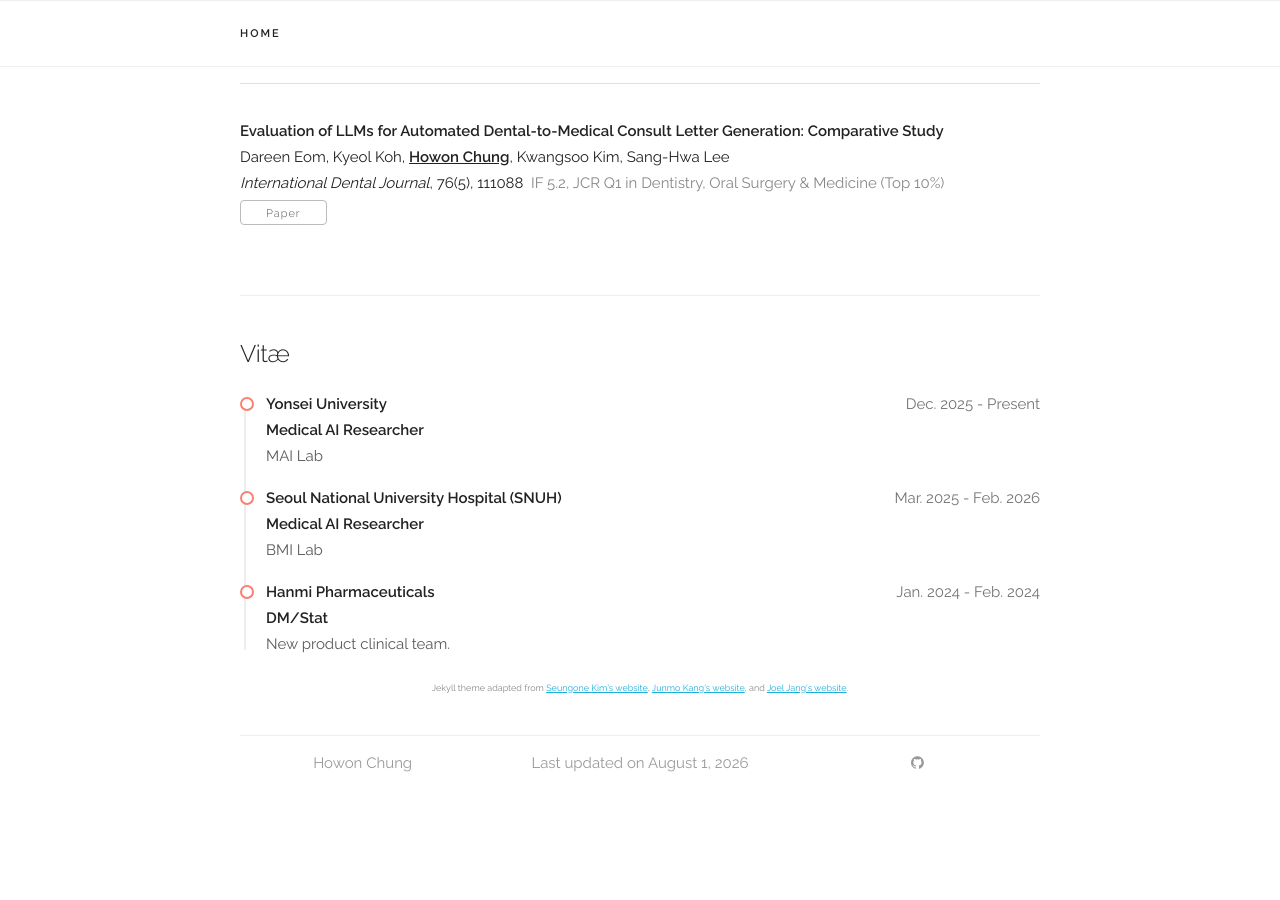
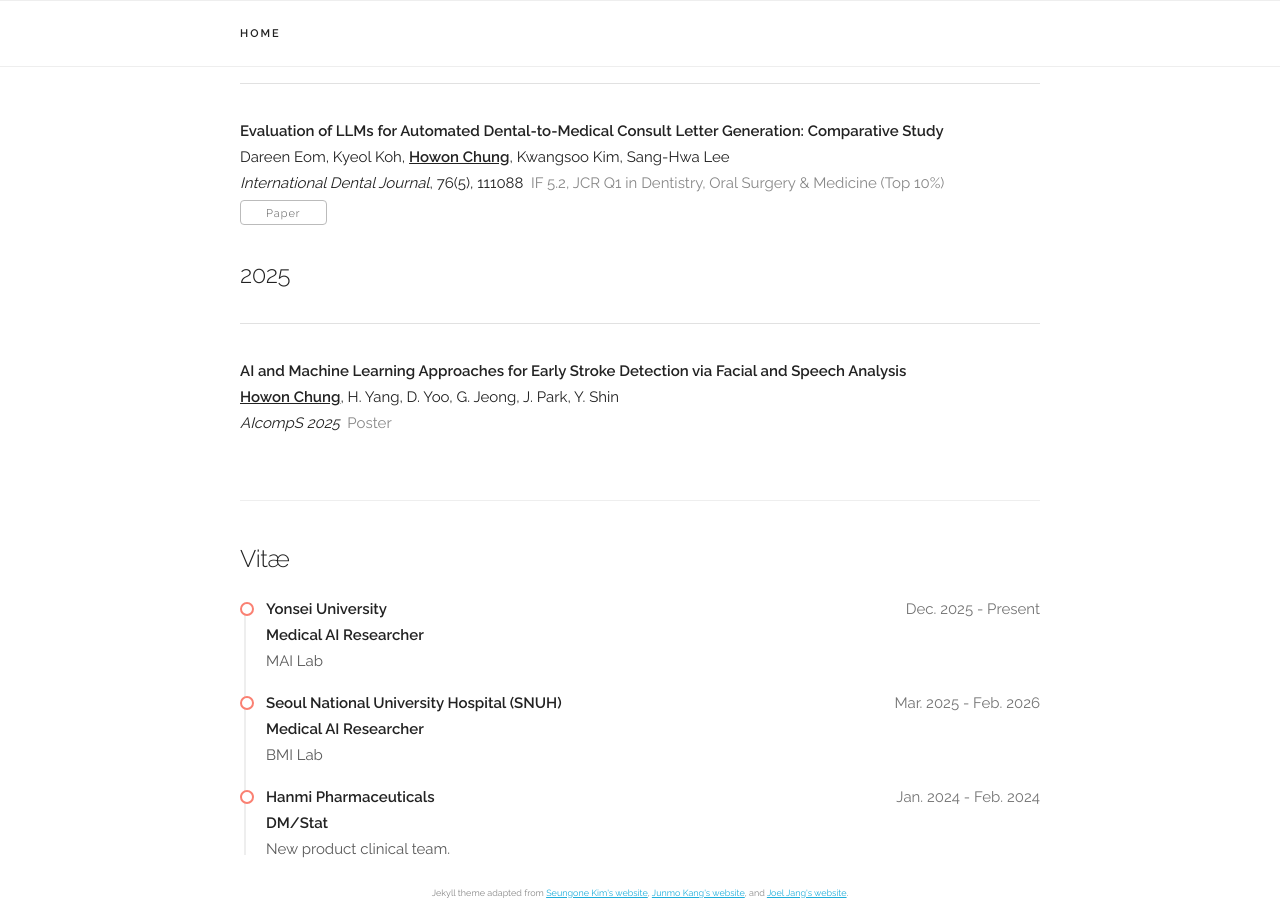
Before and after one commit to DONGSANSUNJAE/DONGSANSUNJAE.github.io, a Jekyll site: the page built from index.html, in a window 1280 px wide and 900 px high, scrolled down 1238 px. Built offline with Jekyll 4.4.1, drawn with Linux system fonts in a browser that asks for light colours; before the commit the page ends 2053 px from its top, so only the background shows below that.

Commit message:
Add AIcompS 2025 poster to publications
Rejected as a full paper but accepted as a poster; adds it under a
new 2025 year section, first-authored.

Co-Authored-By: Claude Sonnet 5 <noreply@anthropic.com>

```diff
--- a/index.html
+++ b/index.html
@@ -84,6 +84,19 @@ layout: default
         </div>
       </div>
 
+      <div class="paper">
+        <div class="row">
+          <div class="twelve columns">
+            <p><h5>2025</h5><hr /></p>
+            <p class="title"><b>AI and Machine Learning Approaches for Early Stroke Detection via Facial and Speech Analysis</b></p>
+            <p><b><u>Howon Chung</u></b>, H. Yang, D. Yoo, G. Jeong, J. Park, Y. Shin</p>
+            <p><i>AIcompS 2025</i> &nbsp;<span style="color:#888;">Poster</span></p>
+            <div class="paper-buttons">
+            </div>
+          </div>
+        </div>
+      </div>
+
     </div>
   </div>
 </div>
```
